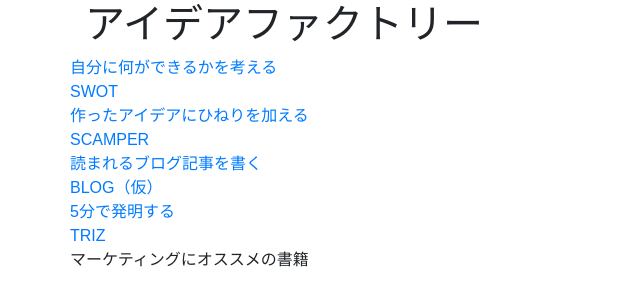
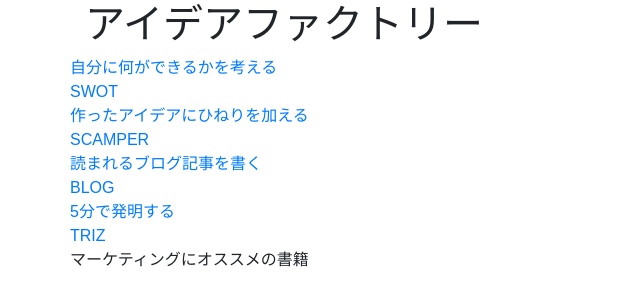
Before and after one commit to t-morisawa/idea-factory-xyz, a Gatsby site: page / in a window 1280 px wide. Shown: the full height of the page, 0-640 px from the left. Built offline with nearby package versions, Linux system fonts and the light colour scheme; Gatsby itself is replaced by a stand-in of ours; a web font is replaced by a local one.

Commit message:
remove (仮) which is not cool

```diff
--- a/src/pages/index.js
+++ b/src/pages/index.js
@@ -25,7 +25,7 @@
       <Link to="/desc/blog/">
       <div className={`${styles.dFlex} ${styles.flexRow} ${styles.justifyContentBetween}`}>
       <div className={styles.p3}>読まれるブログ記事を書く</div>
-      <div className={styles.p3}>BLOG（仮）</div>
+      <div className={styles.p3}>BLOG</div>
       </div>
       </Link>
       <Link to="/desc/triz/">
```
